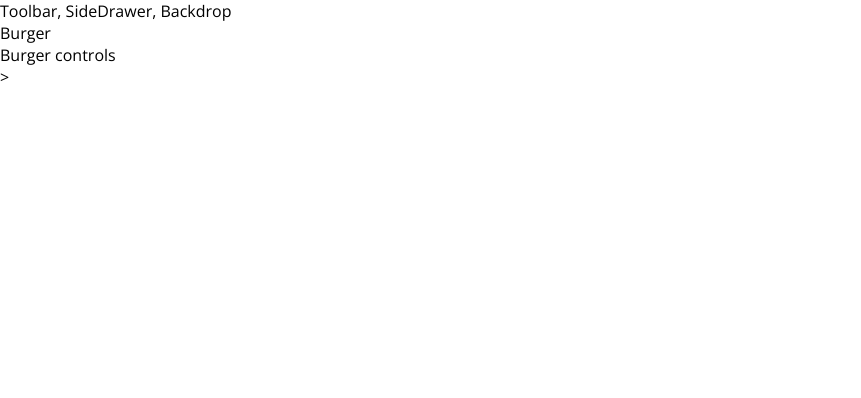
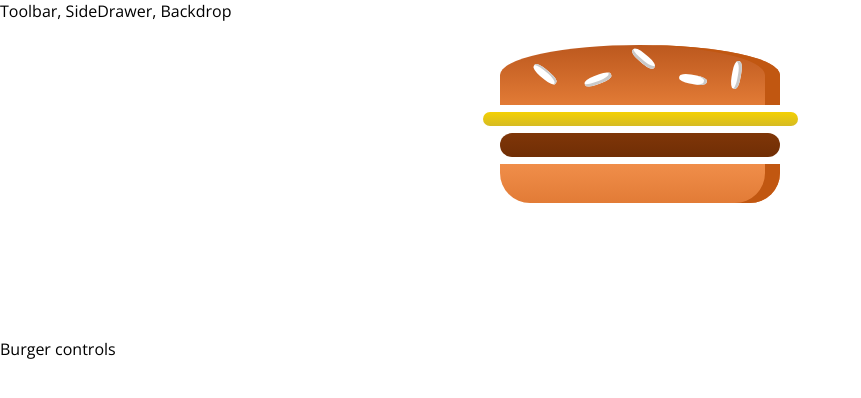
Before and after one commit to snasa045/BurgerApp, a React app: page / in a window 1280 px wide. Shown: the top 398 px of the page, without its empty margins (0-861 px from the left). Built offline with nearby package versions, Linux system fonts and the light colour scheme.

Commit message:
Added burger in the burger builder view

```diff
--- a/package.json
+++ b/package.json
@@ -37,6 +37,7 @@
     "jest-resolve": "24.9.0",
     "jest-watch-typeahead": "0.4.2",
     "mini-css-extract-plugin": "0.9.0",
+    "node-sass": "^4.13.1",
     "optimize-css-assets-webpack-plugin": "5.0.3",
     "pnp-webpack-plugin": "1.6.0",
     "postcss-flexbugs-fixes": "4.1.0",
--- a/src/App.js
+++ b/src/App.js
@@ -7,7 +7,7 @@ class App extends Component {
     return (
       <div>
         <Layout>
-          <BurgerBuilder />>
+          <BurgerBuilder />
         </Layout>
       </div>
     );
--- /dev/null
+++ b/src/components/Burger/Burger.js
@@ -0,0 +1,19 @@
+import React from 'react';
+
+import "./Burger.scss";
+import BurgerIngredient from './BurgerIngredient/BurgerIngredient';
+
+
+const burger = () => {
+    return (
+        <div className = "Burger">
+            <BurgerIngredient type="bread-top"/>
+            <BurgerIngredient type="cheese"/>
+            <BurgerIngredient type="meat"/>
+            <BurgerIngredient type="bread-bottom"/>
+        </div>
+    );
+};
+
+
+export default burger;
--- /dev/null
+++ b/src/components/Burger/Burger.scss
@@ -0,0 +1,24 @@
+.Burger {
+    width: 100%;
+    margin: auto;
+    height: 250px;
+    overflow: scroll;
+    text-align: center;
+    font-weight: bold;
+    font-size: 1.2rem;
+
+    @media (min-width: 1000px) and (min-height: 700px) {
+        width: 700px;
+        height: 600px;
+    }
+
+    @media (min-width: 500px) and (min-height: 401px) {
+        width: 450px;
+        height: 400px;
+    }
+
+    @media (min-width: 500px) and (min-height: 400px) {
+        width: 350px;
+        height: 300px;
+    }
+}
--- /dev/null
+++ b/src/components/Burger/BurgerIngredient/BurgerIngredient.js
@@ -0,0 +1,51 @@
+import React from 'react';
+import './BurgerIngredient.scss';
+
+import PropTypes from 'prop-types';
+
+const burgerIngredient = (props) => {
+    let ingredient = null;
+
+    switch (props.type) {
+        case ("bread-bottom"):
+            ingredient = <div className = "BreadBottom"></div>
+            break;
+
+        case ("bread-top"):
+            ingredient = (
+                <div className = "BreadTop">
+                    <div className="Seeds1"></div>
+                    <div className="Seeds2"></div>
+                </div>
+            );
+            break;
+
+        case ("meat"):
+            ingredient = <div className = "Meat"></div>
+            break;
+
+        case ("cheese"):
+            ingredient = <div className = "Cheese"></div>
+            break;
+
+        case ("salad"):
+            ingredient = <div className = "Salad"></div>
+            break;
+
+        case ("bacon"):
+            ingredient = <div className = "Bacon"></div>
+            break;
+
+        default:
+            ingredient = null;
+            break;
+    }
+
+    return ingredient;
+}
+
+burgerIngredient.prototype = {
+    type: PropTypes.string
+};
+
+export default burgerIngredient;
--- /dev/null
+++ b/src/components/Burger/BurgerIngredient/BurgerIngredient.scss
@@ -0,0 +1,115 @@
+.BreadBottom {
+    height: 13%;
+    width: 80%;
+    background: linear-gradient(#F08E4A, #e27b36);
+    border-radius: 0 0 30px 30px;
+    box-shadow: inset -15px 0 #c15711;
+    margin: 2% auto;
+}
+
+.BreadTop {
+    height: 20%;
+    width: 80%;
+    background: linear-gradient(#bc581e, #e27b36);
+    border-radius: 50% 50% 0 0;
+    box-shadow: inset -15px 0 #c15711;
+    margin: 2% auto;
+    position: relative;
+
+    .Seeds1 {
+        width: 10%;
+        height: 15%;
+        position: absolute;
+        background-color: white;
+        left: 30%;
+        top: 50%;
+        border-radius: 40%;
+        transform: rotate(-20deg);
+        box-shadow: inset -2px -3px #c9c9c9;
+
+        &:after {
+            content: "";
+            width: 100%;
+            height: 100%;
+            position: absolute;
+            background-color: white;
+            left: -170%;
+            top: -260%;
+            border-radius: 40%;
+            transform: rotate(60deg);
+            box-shadow: inset -1px 2px #c9c9c9;
+          }
+
+        &:before {
+            content: "";
+            width: 100%;
+            height: 100%;
+            position: absolute;
+            background-color: white;
+            left: 180%;
+            top: -50%;
+            border-radius: 40%;
+            transform: rotate(60deg);
+            box-shadow: inset -1px -3px #c9c9c9;
+          }
+    }
+
+
+      .Seeds2 {
+        width: 10%;
+        height: 15%;
+        position: absolute;
+        background-color: white;
+        left: 64%;
+        top: 50%;
+        border-radius: 40%;
+        transform: rotate(10deg);
+        box-shadow: inset -3px 0 #c9c9c9;
+
+        &:before {
+            content: "";
+            width: 100%;
+            height: 100%;
+            position: absolute;
+            background-color: white;
+            left: 150%;
+            top: -130%;
+            border-radius: 40%;
+            transform: rotate(90deg);
+            box-shadow: inset 1px 3px #c9c9c9;
+          }
+      }
+}
+
+
+
+.Meat {
+    width: 80%;
+    height: 8%;
+    background: linear-gradient(#7f3608, #702e05);
+    margin: 2% auto;
+    border-radius: 15px;
+}
+
+.Cheese {
+    width: 90%;
+    height: 4.5%;
+    margin: 2% auto;
+    background: linear-gradient(#f4d004, #d6bb22);
+    border-radius: 20px;
+}
+
+.Salad {
+    width: 85%;
+    height: 7%;
+    margin: 2% auto;
+    background: linear-gradient(#228c1d, #91ce50);
+    border-radius: 20px;
+}
+
+.Bacon {
+    width: 80%;
+    height: 3%;
+    background: linear-gradient(#bf3813, #c45e38);
+    margin: 2% auto;
+}
--- a/src/components/Layout/Layout.js
+++ b/src/components/Layout/Layout.js
@@ -1,10 +1,12 @@
 import React from 'react';
 import Aux from '../../hoc/Aux'
+
+import "./Layout.scss";
 
 const layout = ( props ) => (
     <Aux>
         <div>Toolbar, SideDrawer, Backdrop</div>
-        <main>
+        <main className= "Container">
             { props.children }
         </main>
     </Aux>
--- /dev/null
+++ b/src/components/Layout/Layout.scss
@@ -0,0 +1,3 @@
+.Container {
+    margin-top: 16px;
+}
--- a/src/containers/BurgerBuilder/BurgerBuilder.js
+++ b/src/containers/BurgerBuilder/BurgerBuilder.js
@@ -1,12 +1,14 @@
 import React, { Component } from 'react';
 
 import Aux from "../../hoc/Aux";
+
+import Burger from '../../components/Burger/Burger'
 
 class BurgerBuilder extends Component {
     render() {
         return (
             <Aux>
-                <div>Burger</div>
+                <Burger/>
                 <div>Burger controls</div>
             </Aux>
         )
```
Also changed, not shown: 1 other file (tests, documents, lock files or other folders).
